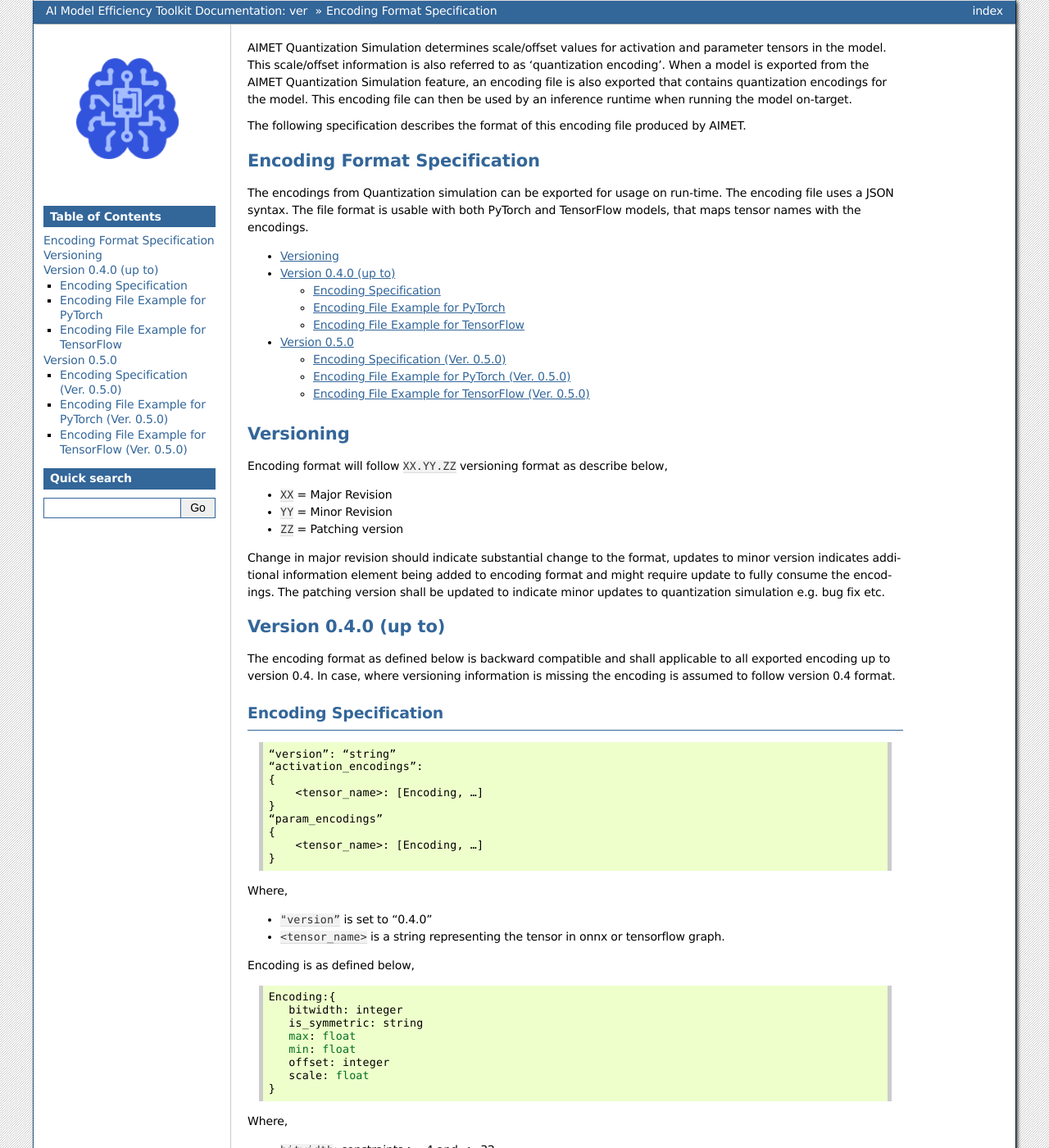
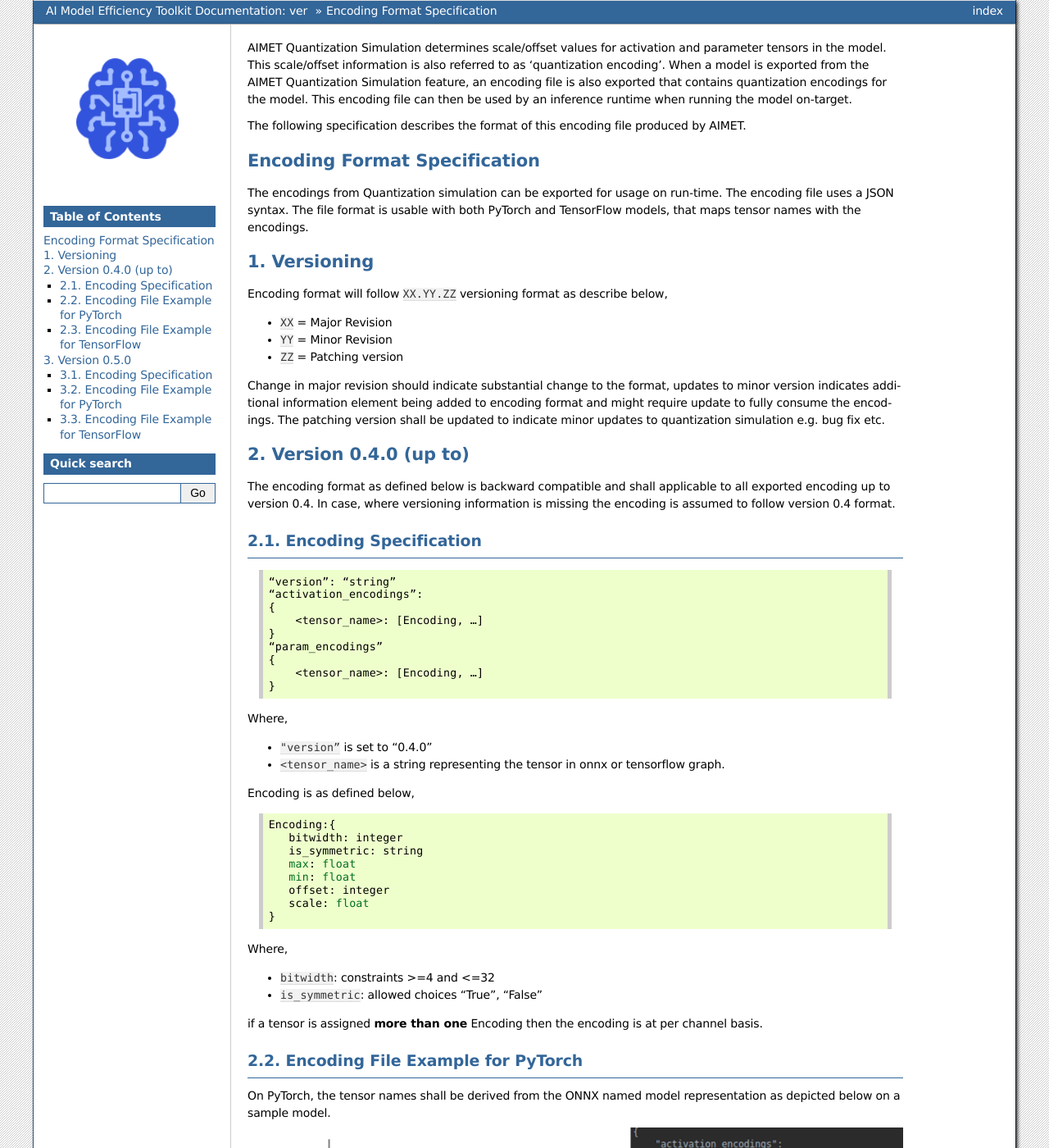
Before and after one commit to quic/aimet, a Sphinx documentation site: the page built from Docs/api_docs/quantization_encoding_specification.rst, in a window 1280 px wide and 1400 px high. Shown: the whole window at 82% size. Built offline with Sphinx 7.4.7, drawn with Linux system fonts in a browser that asks for light colours; some of the changed text lies outside the part shown.

Commit message:
removing redundant table of content
Signed-off-by: Sendil Krishna <quic_sendilk@quicinc.com>

```diff
--- a/Docs/api_docs/quantization_encoding_specification.rst
+++ b/Docs/api_docs/quantization_encoding_specification.rst
@@ -18,20 +18,7 @@
 The file format is usable with both PyTorch and TensorFlow models, that maps tensor names with the encodings.
 
 
-* `Versioning`_
-* `Version 0.4.0 (up to)`_
-
-  * `Encoding Specification`_
-  * `Encoding File Example for PyTorch`_
-  * `Encoding File Example for TensorFlow`_
-
-* `Version 0.5.0`_
-
-  * `Encoding Specification (Ver. 0.5.0)`_
-  * `Encoding File Example for PyTorch (Ver. 0.5.0)`_
-  * `Encoding File Example for TensorFlow (Ver. 0.5.0)`_
-
-Versioning
+1. Versioning
 ==========
 
 Encoding format will follow ``XX.YY.ZZ`` versioning format as describe below,
@@ -43,13 +30,13 @@
 
 Change in major revision should indicate substantial change to the format, updates to minor version indicates additional information element being added to encoding format and might require update to fully consume the encodings.  The patching version shall be updated to indicate minor updates to quantization simulation e.g. bug fix etc.
 
-Version 0.4.0 (up to)
-=====================
+2. Version 0.4.0 (up to)
+=======================
 
 The encoding format as defined below is backward compatible and shall applicable to all exported encoding up to version 0.4. In case, where versioning information is missing the encoding is assumed to follow version 0.4 format.
 
-Encoding Specification
-----------------------
+2.1. Encoding Specification
+---------------------------
 
 
 .. code-block::
@@ -91,8 +78,8 @@
 
 if a tensor is assigned **more than one** Encoding then the encoding is at per channel basis.\
 
-Encoding File Example for PyTorch
----------------------------------
+2.2. Encoding File Example for PyTorch
+--------------------------------------
 
 On PyTorch, the tensor names shall be derived from the ONNX named model representation as depicted below on a sample model.
 
@@ -158,8 +145,8 @@
        }
    }
 
-Encoding File Example for TensorFlow
-------------------------------------
+2.3. Encoding File Example for TensorFlow
+-----------------------------------------
 
 Given below is a sample format with the keys and values for encodings on TensorFlow graph (in JSON format).
 
@@ -217,12 +204,12 @@
        }
    }
 
-Version 0.5.0
-=============
+3. Version 0.5.0
+================
 
 
-Encoding Specification (Ver. 0.5.0)
------------------------------------
+3.1. Encoding Specification
+---------------------------
 
 
 .. code-block::
@@ -273,8 +260,8 @@
        bitwidth: integer
    }
 
-Encoding File Example for PyTorch (Ver. 0.5.0)
-----------------------------------------------
+3.2. Encoding File Example for PyTorch
+--------------------------------------
 
 Given below is a snippet of the sample format with change highlighted.
 
@@ -306,8 +293,8 @@
       }
    }
 
-Encoding File Example for TensorFlow (Ver. 0.5.0)
--------------------------------------------------
+3.3. Encoding File Example for TensorFlow
+-----------------------------------------
 
 Given below is a snippet of the sample format with change highlighted.
 
```
